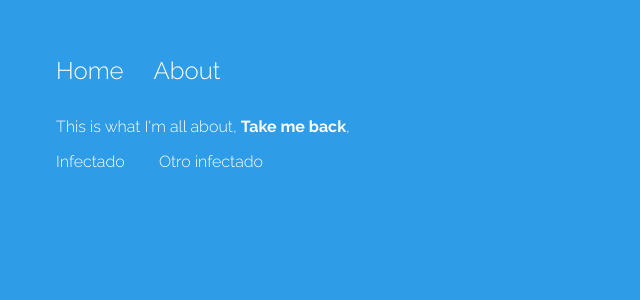
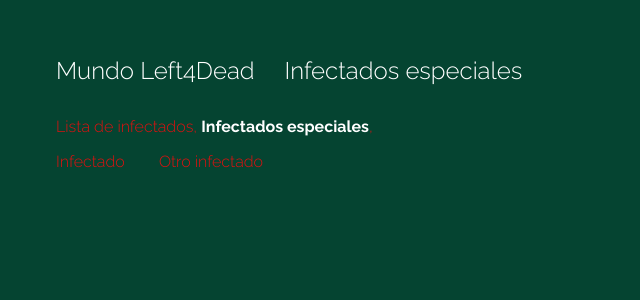
Before and after one commit to Mab99V/Ng5met, an Angular app: page /about/48 in a window 1280 px wide. Shown: the top 300 px of the page, without its empty margins (0-640 px from the left). Built offline with nearby package versions, Linux system fonts and the light colour scheme.

Commit message:
Se agrega api y se modifica colores de front

```diff
--- a/src/app/about/about.component.html
+++ b/src/app/about/about.component.html
@@ -1,5 +1,5 @@
 <p>
-    This is what I'm all about, <a href="" (click)="sendMeHome()"><strong>Take me back</strong></a>,
+    Lista de infectados, <a href="" (click)="sendMeHome()"><strong>Infectados especiales</strong></a>,
 </p>
 
 <ul>
--- a/src/app/app.component.html
+++ b/src/app/app.component.html
@@ -8,8 +8,8 @@
 <!-- * * * * * * * * * * * * * * * * * * * * * * * * * * * * * * * -->
 
 <ul>
-  <li><a routerLink="">Home</a></li>
-  <li><a routerLink="about/48">About</a></li>
+  <li><a routerLink="">Mundo Left4Dead</a></li>
+  <li><a routerLink="about/48">Infectados especiales</a></li>
 </ul>
 
 <router-outlet></router-outlet>
--- a/src/app/home/home.component.html
+++ b/src/app/home/home.component.html
@@ -2,13 +2,13 @@
 
   <div class = "col">
 
-    <p>add a bucket list item</p>
+    <p>Infectados Especiales</p>
 
   </div>
 
   <div class = "col">
 
-    <p>Tu lista de deseos ({{  itemCount }})</p>
+    <p>Infectados  ({{  itemCount }})</p>
 
   </div>
 
@@ -17,7 +17,7 @@
 
     <div class = "col">
 
-      <p class="sm">Use this form below to add a bucket list goal. What do yo want to do with..</p>
+      <p class="sm">Lo mejor del mundo left4dead </p>
       <form>
         <input type="text" class="txt" name="item" placeholder="Life goal..." [(ngModel)]= "goalText">
         <br> <span>{{goalText}}</span>
--- a/src/app/home/home.component.scss
+++ b/src/app/home/home.component.scss
@@ -6,10 +6,10 @@
     padding: .4em 1.3emp;
 }
 .color-dark {
-    background: #2885C4;
+    background: #3eeb5b;
 }
 .color-light {
-    background: #57B3F1;
+    background: #07a12eee;
 }
 
 input.txt {
@@ -22,13 +22,13 @@
     border: 0;
     display:block;
     padding:1em 3em;
-    background: #A5F883;
-    color: #003A61;
+    background: #71a05e;
+    color: #0e6851;
     margin-bottom:1em;
     cursor:pointer;
 }
 .life-container {
-    background: #3FA0E1;
+    background: #115334;
     padding:.5em;
     font-weight:bold;
     cursor:pointer;
--- a/src/styles.scss
+++ b/src/styles.scss
@@ -1,10 +1,10 @@
 @import url('https://fonts.googleapis.com/css?family=Raleway:300,700');
 
 body {
-    background:#2E9CE6;
+    background:#054431;
     padding: 3em;
     font-family: 'Raleway', 'Arial';
-    color:#fff;
+    color:rgba(240, 13, 13, 0.932);
 }
 ul{
     list-style-type:none;
```
Also changed, not shown: index - copia.html (added, +13 -0 lines), firebase.json (added), 2 other files (tests, documents, lock files or other folders).
